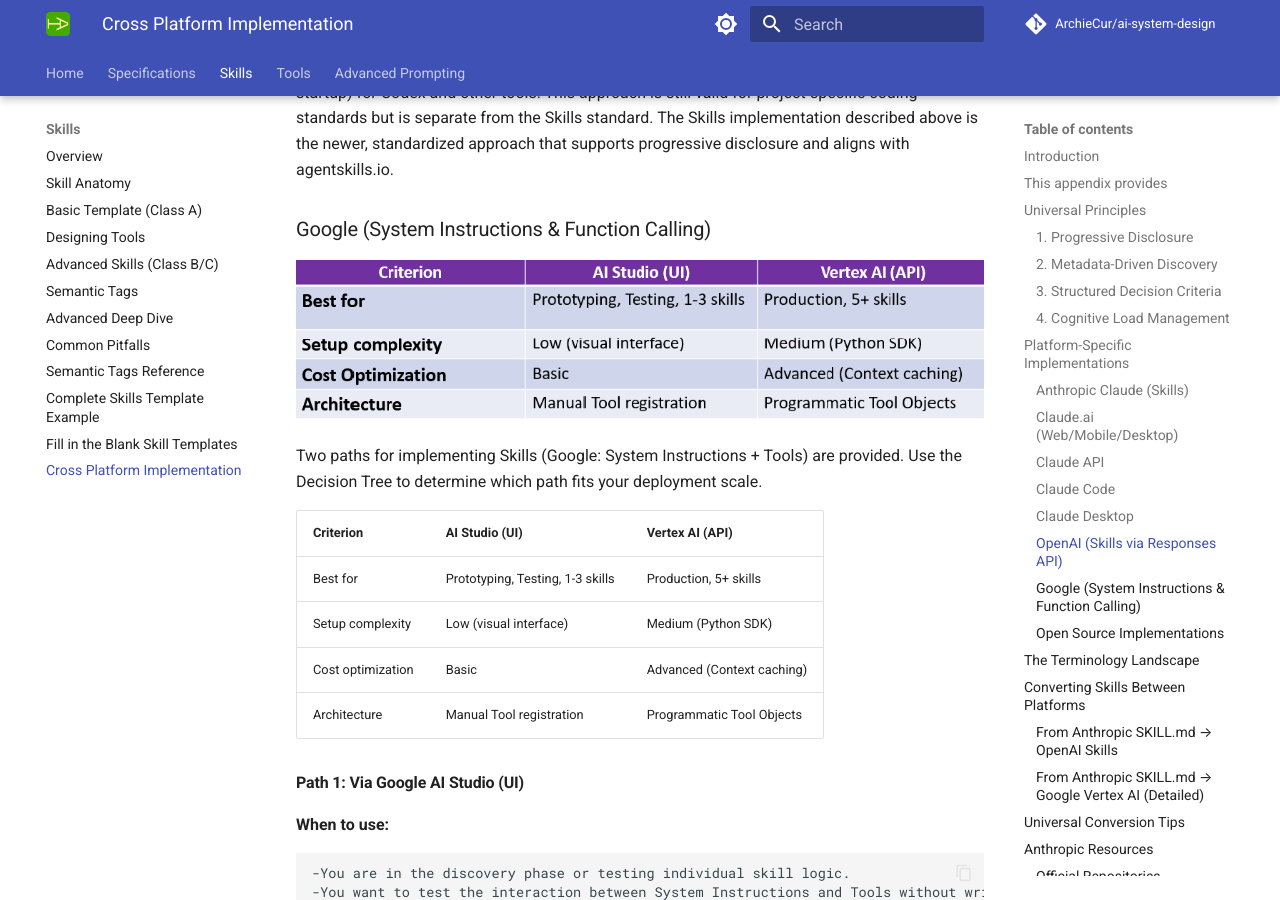
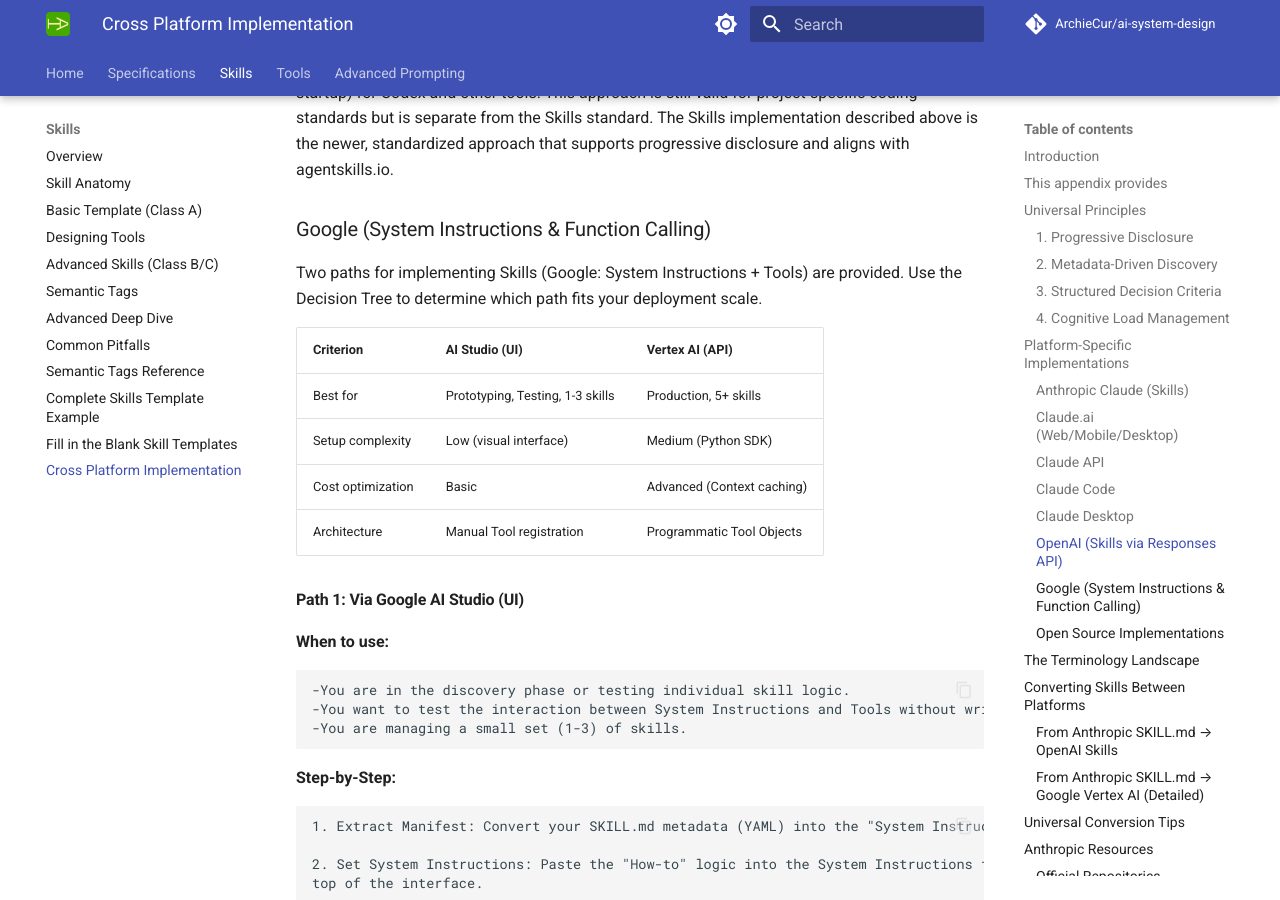
Before and after one commit to ArchieCur/ai-system-design, an MkDocs documentation site: the page built from docs/skills/Skills_D_Cross-Platform_Implementation_Resources_Appendix.md, in a window 1280 px wide and 900 px high, scrolled down 5839 px. Built offline with MkDocs 1.6.1 and Material for MkDocs 9.7.7, drawn with Linux system fonts in a browser that asks for light colours; comment, search, counter and statistics services are not loaded.

Commit message:
Update Skills_D_Cross-Platform_Implementation_Resources_Appendix.md

````diff
--- a/docs/skills/Skills_D_Cross-Platform_Implementation_Resources_Appendix.md
+++ b/docs/skills/Skills_D_Cross-Platform_Implementation_Resources_Appendix.md
@@ -294,7 +294,6 @@
 
 ### Google (System Instructions & Function Calling)
 
-![Which Google path should you use? AI Studio (UI) or Vertex AI (API)](../assets/SkillsD_Google.png)
 
 Two paths for implementing Skills (Google: System Instructions + Tools) are provided.
 Use the Decision Tree to determine which path fits your deployment scale.
@@ -333,6 +332,7 @@
 5. Test Intent Routing: Use the chat window to verify the model correctly triggers
 the tool based on your instructions.
 ```
+
 **Documentation:** <ai.google.dev/gemini-api/docs>
 
 #### Path 2: Via Vertex AI Function Calling API (Python)
````
